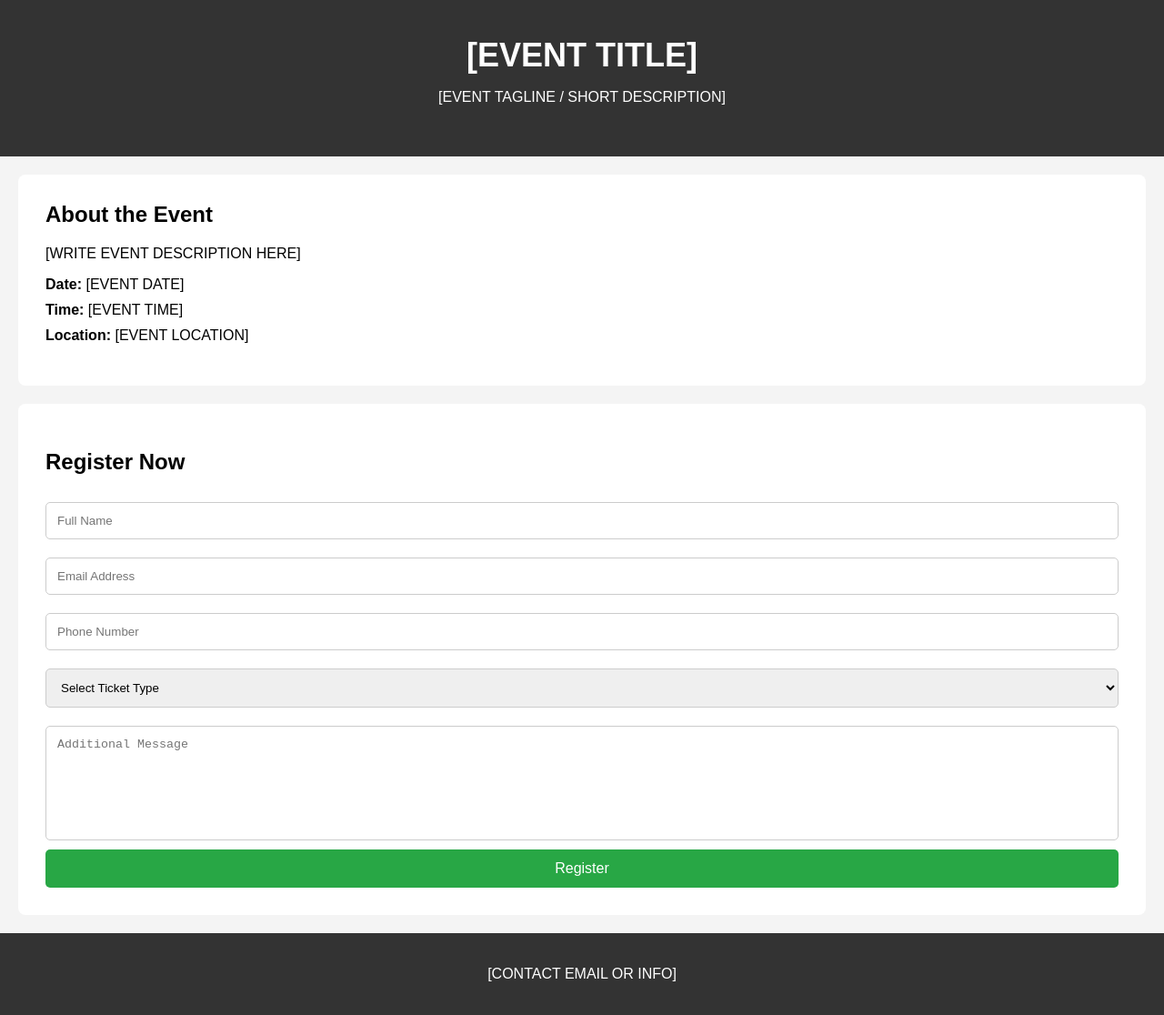
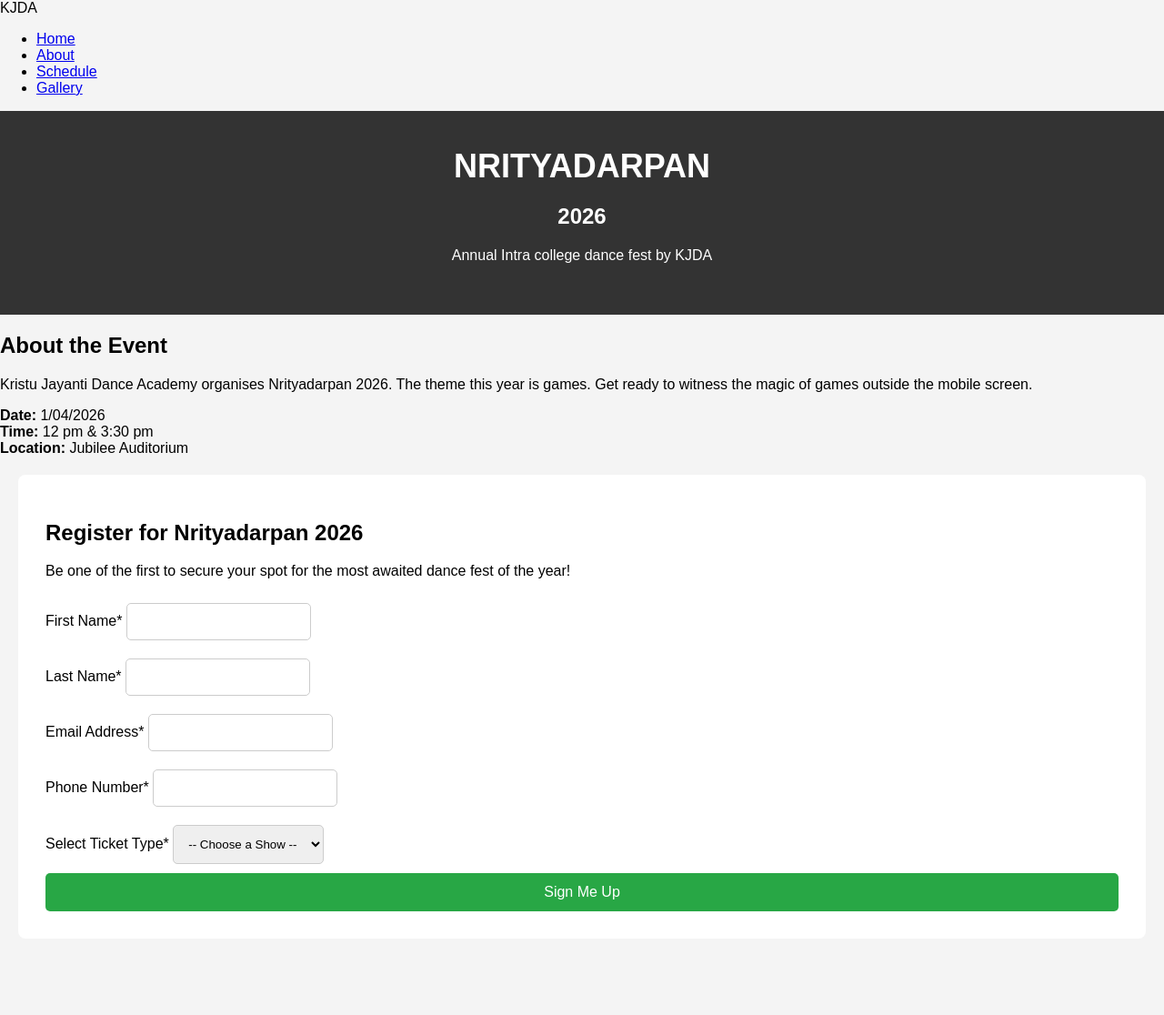
Before and after one commit to scriptedbyfazil/event-registration, a website: page index.html in a window 1280 px wide. Shown: the whole page at 91% size. After the commit the page ends 1052 px from the top, so only its background shows below. Drawn offline with Linux system fonts and the light colour scheme.

Commit message:
Update index.html

```diff
--- a/index.html
+++ b/index.html
@@ -2,61 +2,91 @@
 <html lang="en">
 <head>
   <meta charset="UTF-8">
-  <title>[EVENT TITLE HERE]</title>
+  <meta name="viewport" content="width=device-width, initial-scale=1.0">
+  <title>Nrityadarpan 2026</title>
   <link rel="stylesheet" href="style.css">
 </head>
-
 <body>
 
-  <!-- Header Section -->
-  <header>
-    <h1>[EVENT TITLE]</h1>
-    <p>[EVENT TAGLINE / SHORT DESCRIPTION]</p>
+  <nav>
+    <div class="logo">KJDA</div>
+    <ul class="nav-links">
+      <li><a href="#">Home</a></li>
+      <li><a href="#">About</a></li>
+      <li><a href="#">Schedule</a></li>
+      <li><a href="#">Gallery</a></li>
+    </ul>
+  </nav>
+
+  <header class="hero">
+    <div class="hero-content">
+      <h1>NRITYADARPAN</h1>
+      <div class="divider"></div>
+      <h2>2026</h2>
+      <p>Annual Intra college dance fest by KJDA</p>
+    </div>
   </header>
 
-  <!-- Event Details -->
-  <section class="event-details">
-    <h2>About the Event</h2>
-    <p>[WRITE EVENT DESCRIPTION HERE]</p>
+  <main>
 
-    <ul>
-      <li><strong>Date:</strong> [EVENT DATE]</li>
-      <li><strong>Time:</strong> [EVENT TIME]</li>
-      <li><strong>Location:</strong> [EVENT LOCATION]</li>
-    </ul>
-  </section>
+    <section class="event-info">
+      <h2>About the Event</h2>
+      <p>Kristu Jayanti Dance Academy organises Nrityadarpan 2026. The theme this year is games. Get ready to witness the magic of games outside the mobile screen.</p>
 
-  <!-- Registration Form -->
-  <section class="form-section">
-    <h2>Register Now</h2>
+      <div class="details-grid">
+        <div class="detail-item"><strong>Date:</strong> 1/04/2026</div>
+        <div class="detail-item"><strong>Time:</strong> 12 pm & 3:30 pm</div>
+        <div class="detail-item"><strong>Location:</strong> Jubilee Auditorium</div>
+      </div>
+    </section>
 
-    <form id="registrationForm">
+    <section class="form-section">
+      <h2 class="form-title">Register for Nrityadarpan 2026</h2>
+      <p class="form-subtitle">Be one of the first to secure your spot for the most awaited dance fest of the year!</p>
 
-      <input type="text" placeholder="Full Name" required>
+      <form id="registrationForm">
 
-      <input type="email" placeholder="Email Address" required>
+        <div class="form-row">
+          <div class="form-group">
+            <label for="firstName">First Name*</label>
+            <input type="text" id="firstName" required>
+          </div>
+          <div class="form-group">
+            <label for="lastName">Last Name*</label>
+            <input type="text" id="lastName" required>
+          </div>
+        </div>
 
-      <input type="tel" placeholder="Phone Number">
+        <div class="form-row">
+          <div class="form-group">
+            <label for="email">Email Address*</label>
+            <input type="email" id="email" required>
+          </div>
+          <div class="form-group">
+            <label for="phone">Phone Number*</label>
+            <input type="tel" id="phone" required>
+          </div>
+        </div>
 
-      <select required>
-        <option value="">Select Ticket Type</option>
-        <option>[TICKET TYPE 1]</option>
-        <option>[TICKET TYPE 2]</option>
-      </select>
+        <div class="form-row">
+          <div class="form-group full-width">
+            <label for="ticketType">Select Ticket Type*</label>
+            <select id="ticketType" required>
+              <option value="">-- Choose a Show --</option>
+              <option value="show1">Show 1 (12:00 PM)</option>
+              <option value="show2">Show 2 (3:30 PM)</option>
+            </select>
+          </div>
+        </div>
 
-      <textarea placeholder="Additional Message"></textarea>
 
-      <button type="submit">Register</button>
+        <button type="submit" class="submit-btn">Sign Me Up</button>
 
-    </form>
-  </section>
+      </form>
+    </section>
 
-  <!-- Footer -->
-  <footer>
-    <p>[CONTACT EMAIL OR INFO]</p>
-  </footer>
+  </main>
 
   <script src="script.js"></script>
-
 </body>
 </html>
```
